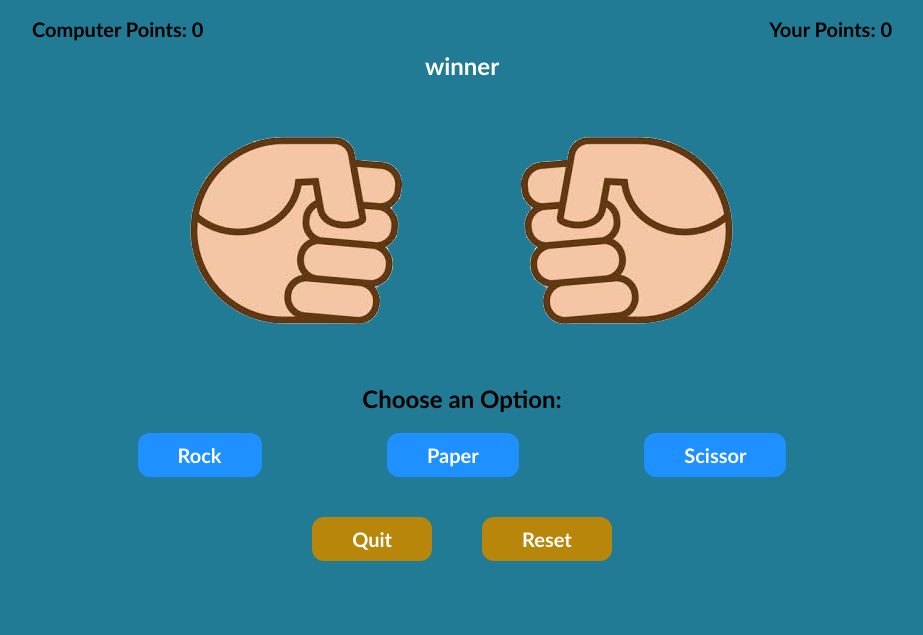
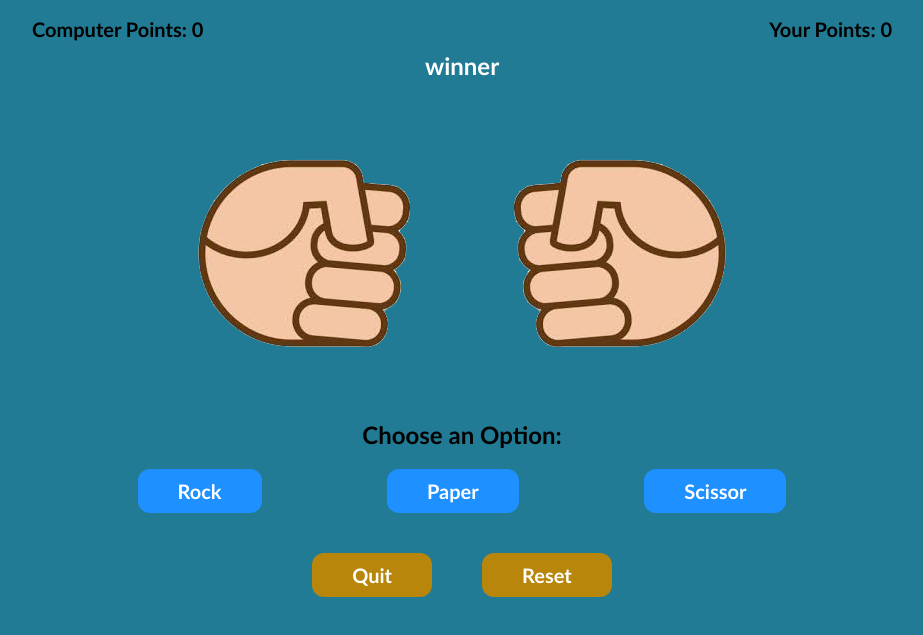
Before and after one commit to Websitesbuild/Stone_Paper_Scissor, a plain HTML site: page index.html in a window 1280 px wide. Shown: the part 103-738 px from the top of the page, without its empty margins (178-1101 px from the left). Drawn offline with Linux system fonts and the light colour scheme.

Commit message:
Update style.css

```diff
--- a/style.css
+++ b/style.css
@@ -34,7 +34,9 @@ h2{
     max-width: 800px;
     display: flex;
     justify-content: center;
-    gap: 30px;
+    height: 300px;
+    margin-bottom: 10px;
+    gap: 15px;
 }
 .img-1,.img-2{
     display: flex;
@@ -42,13 +44,16 @@ h2{
     max-width: 400px;
     max-height: 300px;
     align-items: center;
-    background-size: contain;
+}
+img{
+    object-fit: cover;
 }
 .winner{
     font-size: 24px;
     font-weight: bold;
     color: #fff;
     padding: 10px 0;
+    margin-bottom: 20px;
 }
 .points{
     margin-top: 20px;
```
